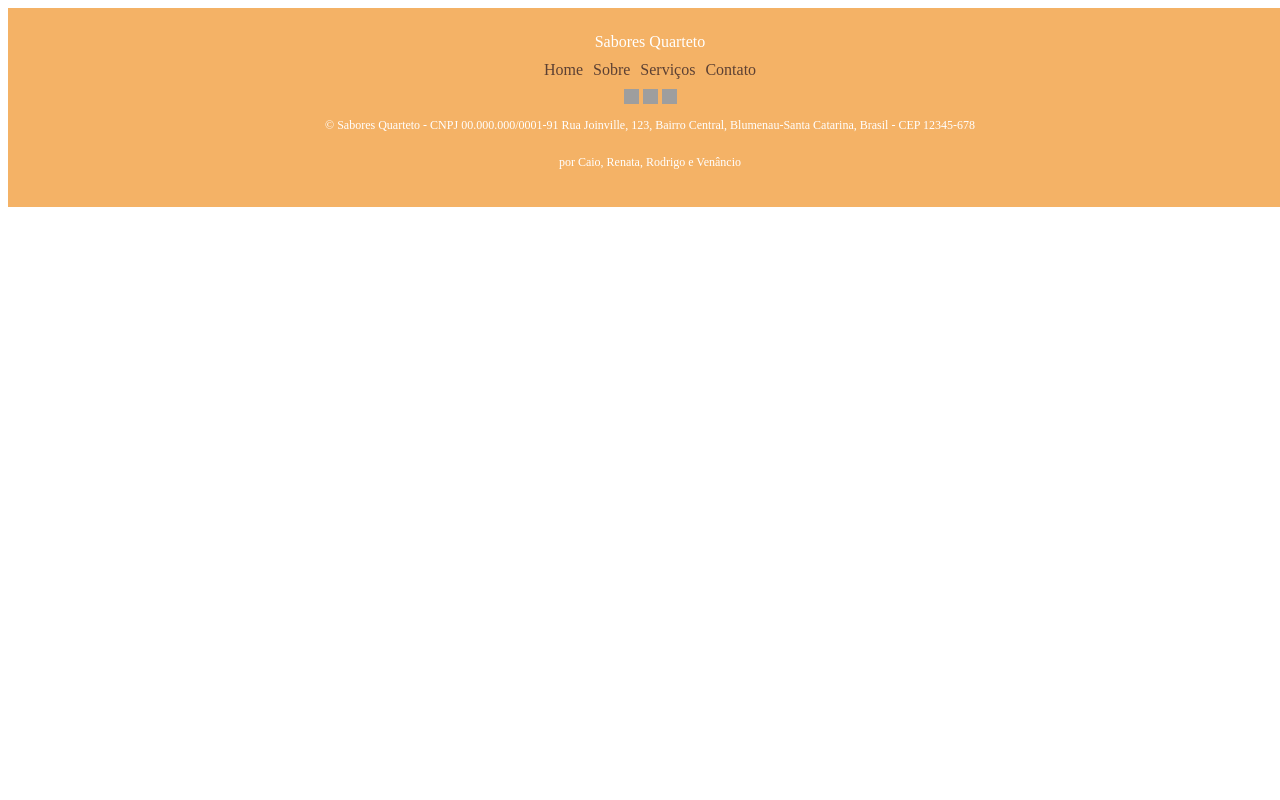
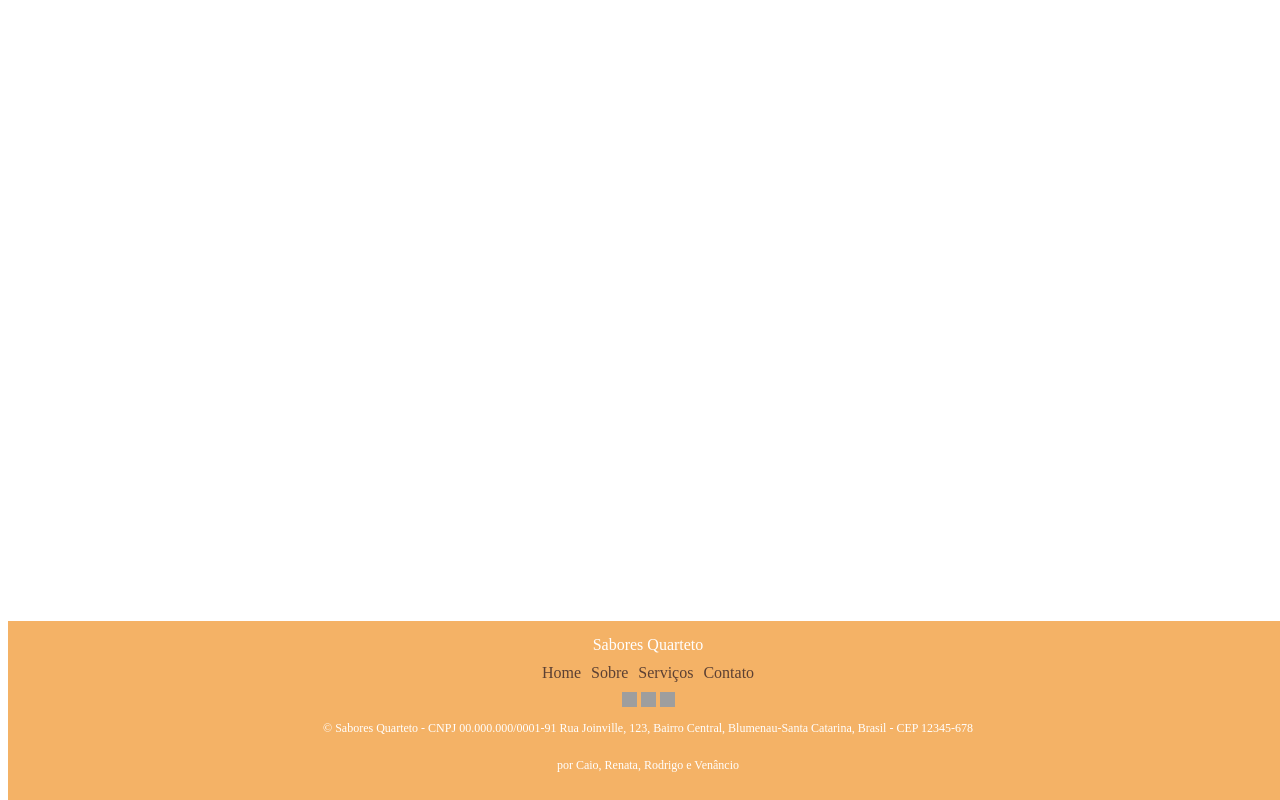
Before and after one commit to CaioAmaro/ex_pag_html, a plain HTML site: page footer.html in a window 1280 px wide. Drawn offline with Linux system fonts and the light colour scheme; grey boxes are pictures that could not be loaded.

Commit message:
Update footer.html

```diff
--- a/footer.html
+++ b/footer.html
@@ -81,6 +81,15 @@
         footer .created-by {
             font-size: 12px;
         }
+
+        footer {
+            position: fixed;
+            bottom: 0;
+            width: 100%;
+            color: white;
+            text-align: center;
+            padding: 10px 0;
+        }
     </style>
 
 
```
